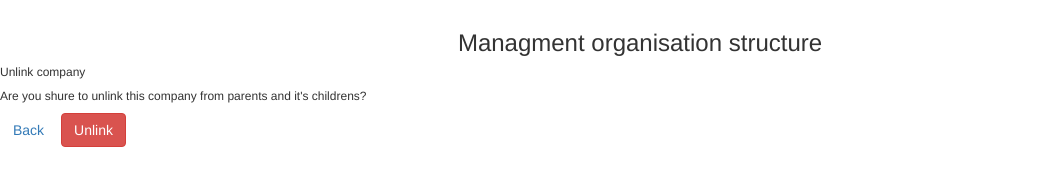
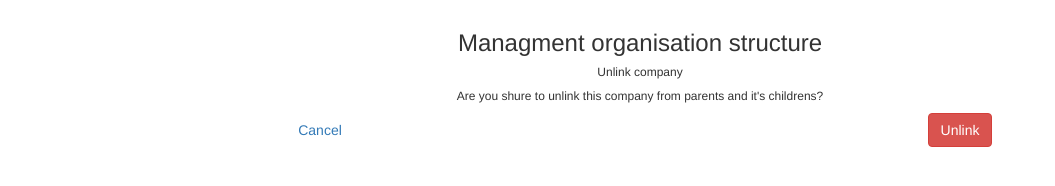
Before and after one commit to romangrb/manage-structure, a website: page index.html at #/unlink in a window 1280 px wide. Shown: the whole page, without its empty margins (0-1055 px from the left). Drawn offline with Linux system fonts and the light colour scheme; no server answers.

Commit message:
change delete page view

```diff
--- a/unlink.html
+++ b/unlink.html
@@ -1,19 +1,22 @@
 <section ng-controller="EditCtrl as editVm">
 
-  <h6>{{editVm.unlinkTittle}}</h6>
+  <h6 class="text-center">{{editVm.unlinkTittle}}</h6>
 
-  <h6 ng-show="!editVm.responceStatus">
+  <h6 class="text-center" ng-show="!editVm.responceStatus">
     Are you shure to unlink this company from
     parents and it's childrens?
   </h6>
 
-  <h6>{{editVm.responceStatus}}</h6>
+  <h7 class="text-center">{{editVm.responceStatus}}</h7>
 
-  <a href="#/" class="btn">Back</a>
+  <div class="col-xs-6 text-center">
+    <a href="#/" class="btn">Cancel</a>
+  </div>
 
-  <button ng-show="!editVm.responceStatus"
-          ng-click="editVm.unlink()"
-          class="btn btn-danger">Unlink
-  </button>
-
+  <div class="col-xs-6 text-center">
+    <button ng-show="!editVm.responceStatus"
+            ng-click="editVm.unlink()"
+            class="btn btn-danger">Unlink
+    </button>
+  </div>
 </section>
```
